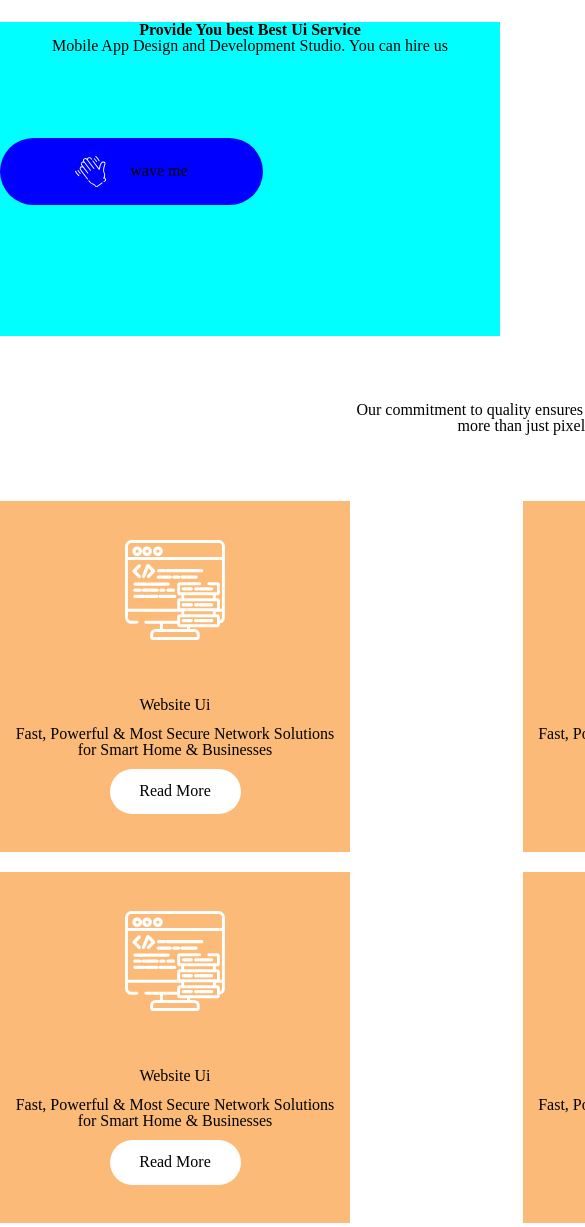
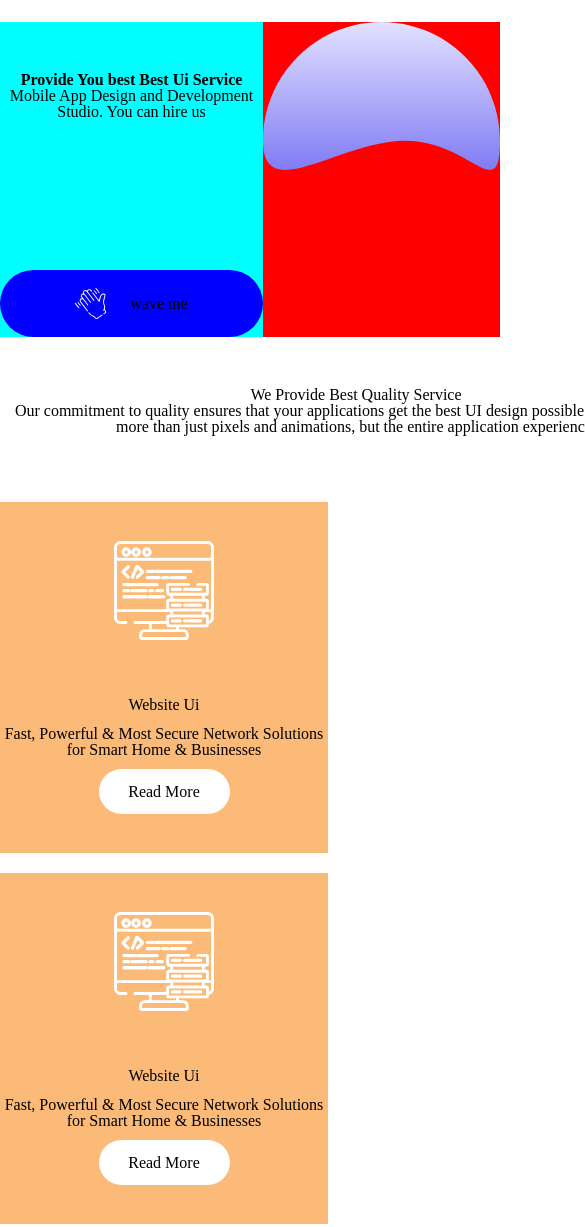
Before and after one commit to sofikarchkhadze/lesson9, a plain HTML site: page index.html in a window 390 px wide. Shown: the part 220-1447 px from the top of the page, 585 px wide, since content can reach past the window. Drawn offline with Linux system fonts and the light colour scheme.

Commit message:
addes responsive css

```diff
--- /dev/null
+++ b/css/responsive.css
@@ -0,0 +1,25 @@
+@media (max-width:1024px) {
+    .head-wrapper{
+        width: 500px;
+
+    }
+    .div-wrapper{
+        width: 500px;
+    }
+    .container-wrapper{
+        width: 500px;
+    }
+}
+
+@media(max-width:768px) {
+    .div-wrapper:first-child{
+        background-color: blueviolet;
+    }
+
+
+}
+@media(max-width:1024px) {
+    .block-line1{
+        width: 15%;
+    }
+}
--- a/css/style.css
+++ b/css/style.css
@@ -82,6 +82,7 @@
 .div-h2{
     font-size: 30;
     font-weight: bold;
+    margin-top: 50px;
 }
 .wave-block{
     background-color: blue;
@@ -91,7 +92,7 @@
     display: flex;
     justify-content: center;
     align-items: center;
-    margin-top: 83.9px;
+    margin-top: 150px;
 
 }
 .wave2{
--- a/index.html
+++ b/index.html
@@ -6,6 +6,7 @@
     <title>lesson9</title>
     <link rel="stylesheet" href="css/reset.css">
     <link rel="stylesheet" href="css/style.css">
+    <link rel="stylesheet" href="css/responsive.css">
 </head>
 <body>
         <header>
```
